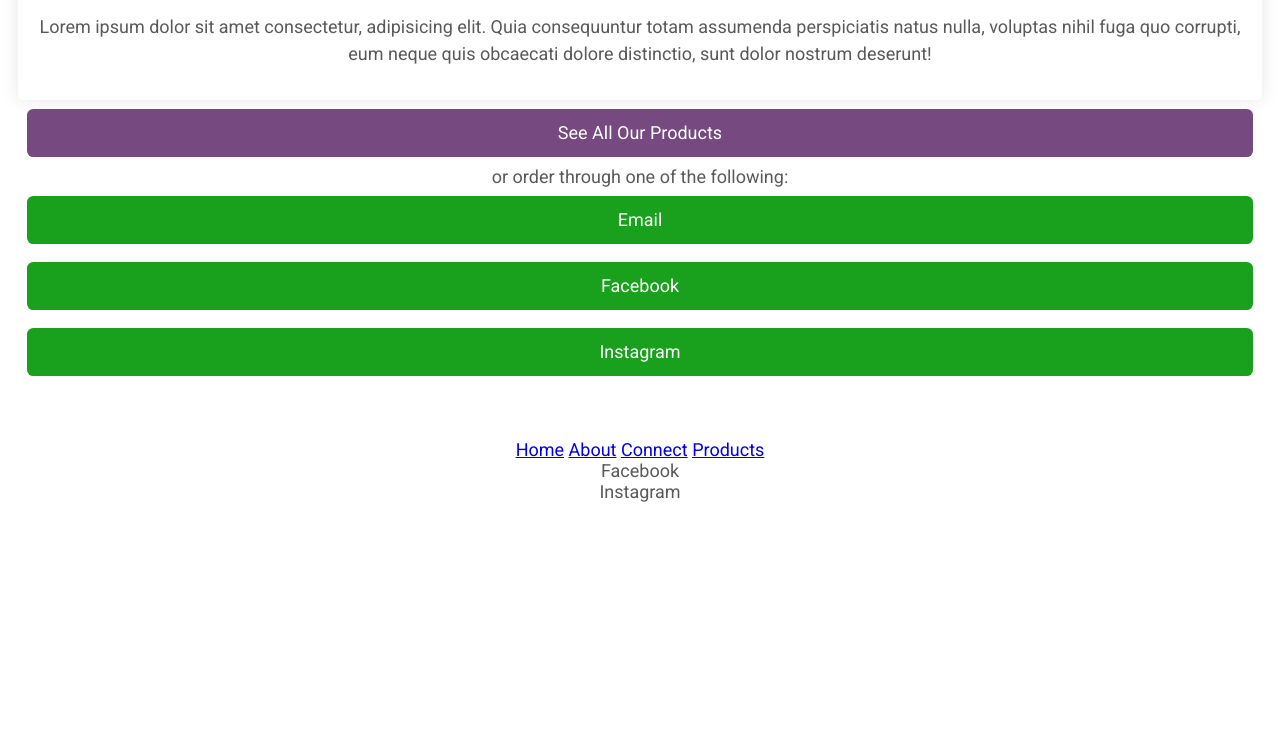
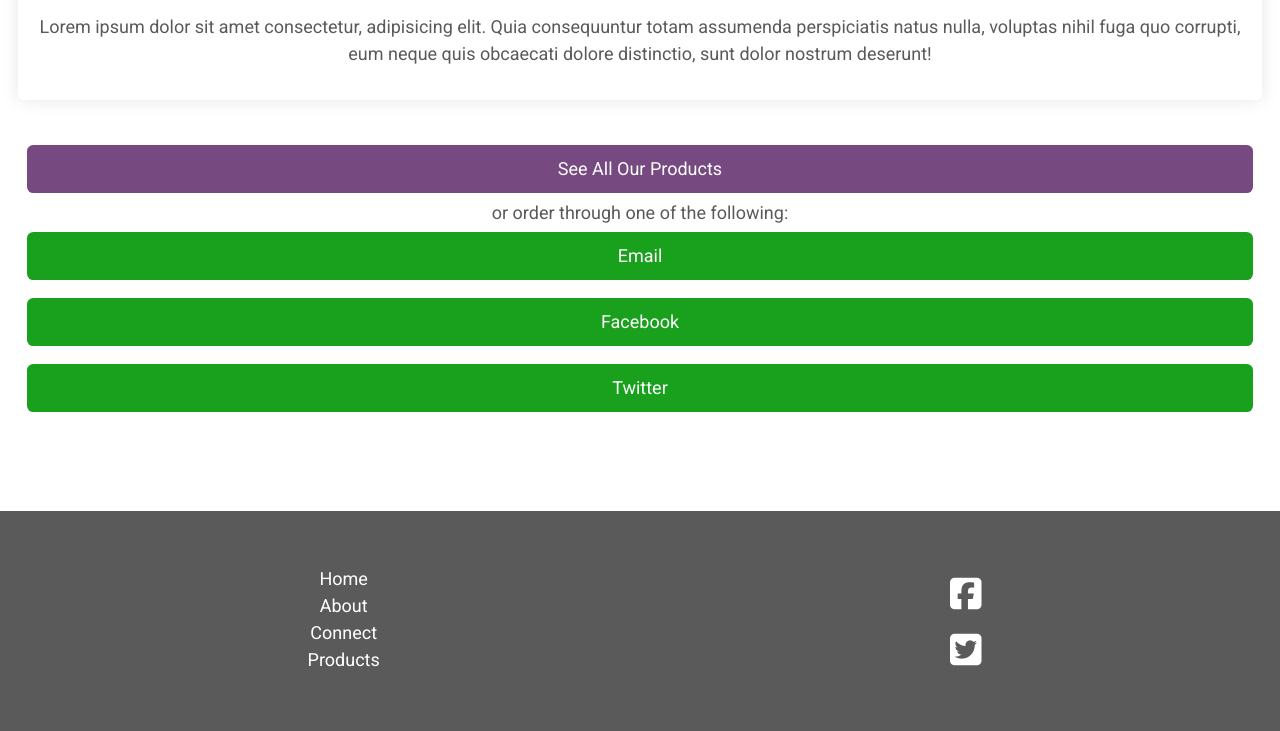
Before and after one commit to evabrinkmann/fruit-vegetable-shop, a website built with Parcel: page src/index.html in a window 1280 px wide. Shown: the part 3216-3947 px from the top of the page. Before the commit the page ends 3718 px from the top, so only its background shows below. Built offline with nearby package versions, Linux system fonts and the light colour scheme; files whose address does not match are found by name.

Commit message:
Footer styling

```diff
--- a/src/index.html
+++ b/src/index.html
@@ -9,6 +9,7 @@
       href="https://fonts.googleapis.com/css2?family=Caveat&family=Crimson+Pro&family=PT+Sans+Narrow&family=Roboto&display=swap"
       rel="stylesheet"
     />
+    <script src="https://use.fontawesome.com/d1341f9b7a.js"></script>
     <title>fruits-vegetables</title>
   </head>
   <body>
@@ -82,7 +83,7 @@
         <div class="btn-group">
           <a href="" class="btn btn-primary">Email</a>
           <a href="" class="btn btn-primary">Facebook</a>
-          <a href="" class="btn btn-primary">Instagram</a>
+          <a href="" class="btn btn-primary">Twitter</a>
         </div>
       </section>
 
@@ -169,27 +170,24 @@
           <p class="mb-0">or order through one of the following:</p>
           <a href="" class="btn btn-primary">Email</a>
           <a href="" class="btn btn-primary">Facebook</a>
-          <a href="" class="btn btn-primary">Instagram</a>
+          <a href="" class="btn btn-primary">Twitter</a>
         </div>
       </section>
+    </main>
 
+    <footer>
+      <ul class="footer-nav">
+        <li><a href="#">Home</a></li>
+        <li><a href="#">About</a></li>
+        <li><a href="#">Connect</a></li>
+        <li><a href="#">Products</a></li>
+      </ul>
 
+      <ul class="footer-social">
+        <li><a href=""><i class="fa fa-facebook-square" aria-label="facebook"></i></a></li>
+        <li><a href=""><i class="fa fa-twitter-square"aria-label="twitter"></i></a></li>
+      </ul>
+    </footer>
 
-      <footer>
-        <ul class="footer-nav">
-          <li>
-            <a href="#">Home</a>
-            <a href="#">About</a>
-            <a href="#">Connect</a>
-            <a href="#">Products</a>
-          </li>
-        </ul>
-
-        <ul class="footer-socila">
-          <li><a href=""></a>Facebook</li>
-          <li><a href=""></a>Instagram</li>
-        </ul>
-      </footer>
-    </main>
   </body>
 </html>
--- a/src/styles.css
+++ b/src/styles.css
@@ -11,6 +11,7 @@ font-family: 'Crimson Pro', serif;
   --clt-primary-dark: #125814;
   --clr-accent: #764981;
   --clr-accent-dark: #44264d;
+  --clr-social-link: #8fb3ff;
 
   --ff-title: "Caveat", cursive;
   --ff-serif: "Crimson Pro", serif;
@@ -206,6 +207,9 @@ btn-accent:focus {
   border-radius: 0.35em;
   box-shadow: 0 0 1em rgba(0, 0, 0, 0.1);
 }
+.product:nth-of-type(3) {
+  margin-bottom: 2em;
+}
 
 .product__img-container {
   display: flex;
@@ -226,3 +230,56 @@ btn-accent:focus {
   color: var(--clt-primary);
   font-size: 2.5rem;
 }
+
+footer {
+  display: flex;
+  flex-direction: row;
+  justify-content: space-around;
+  background: var(--clr-text);
+  padding: 3em 1em;
+  margin-top: 2em;
+  color: white;
+}
+
+footer a {
+  color: inherit;
+}
+
+.footer-nav {
+  list-style: none;
+}
+
+.footer-nav a {
+  padding: 0.75em;
+  line-height: 1.5em;
+  text-decoration: none;
+}
+
+.footer-nav a:hover,
+footer-nav a:focus {
+  text-decoration: underline;
+  color: var(--clt-primary);
+}
+
+.footer-social {
+  list-style: none;
+  display: flex;
+  flex-direction: column;
+}
+
+.footer-social li {
+  padding: 0.25em;
+  margin-top: 5px;
+}
+
+.footer-social li a {
+  color: white;
+  text-decoration: none;
+  font-size: 2em;
+  transition: all ease-in-out 250ms;
+}
+
+.footer-social li a:hover,
+footer-social li a:focus {
+  color: var(--clr-social-link);
+}
```
Also changed, not shown: docs/index.html (+16 -18 lines), 2 other files.
